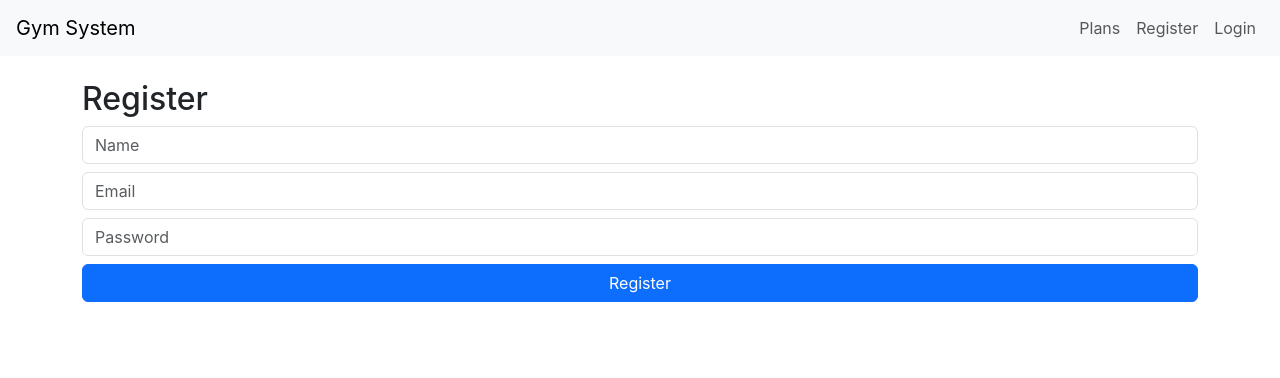
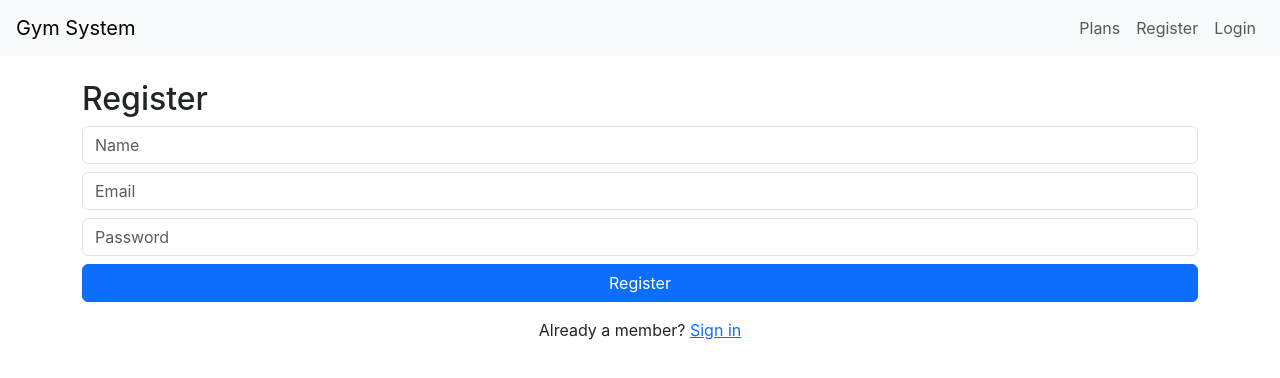
Before and after one commit to Melkzedk/Gym-Membership-System, a React (Create React App) app in the folder frontend/: page /register in a window 1280 px wide. Shown: the top 378 px of the page. Built offline with nearby package versions, Linux system fonts and the light colour scheme; no server answers.

Commit message:
more changes

```diff
--- a/frontend/src/pages/Register.js
+++ b/frontend/src/pages/Register.js
@@ -1,7 +1,7 @@
 import React, { useState, useContext } from "react";
 import api from "../api/axios";
 import { AuthContext } from "../context/AuthContext";
-import { useNavigate } from "react-router-dom";
+import { useNavigate, Link } from "react-router-dom";
 
 export default function Register() {
   const { setUser } = useContext(AuthContext);
@@ -47,6 +47,9 @@ export default function Register() {
         />
         <button className="btn btn-primary w-100">Register</button>
       </form>
+      <p className="mt-3 text-center">
+        Already a member? <Link to="/login">Sign in</Link>
+      </p>
     </div>
   );
 }
```
